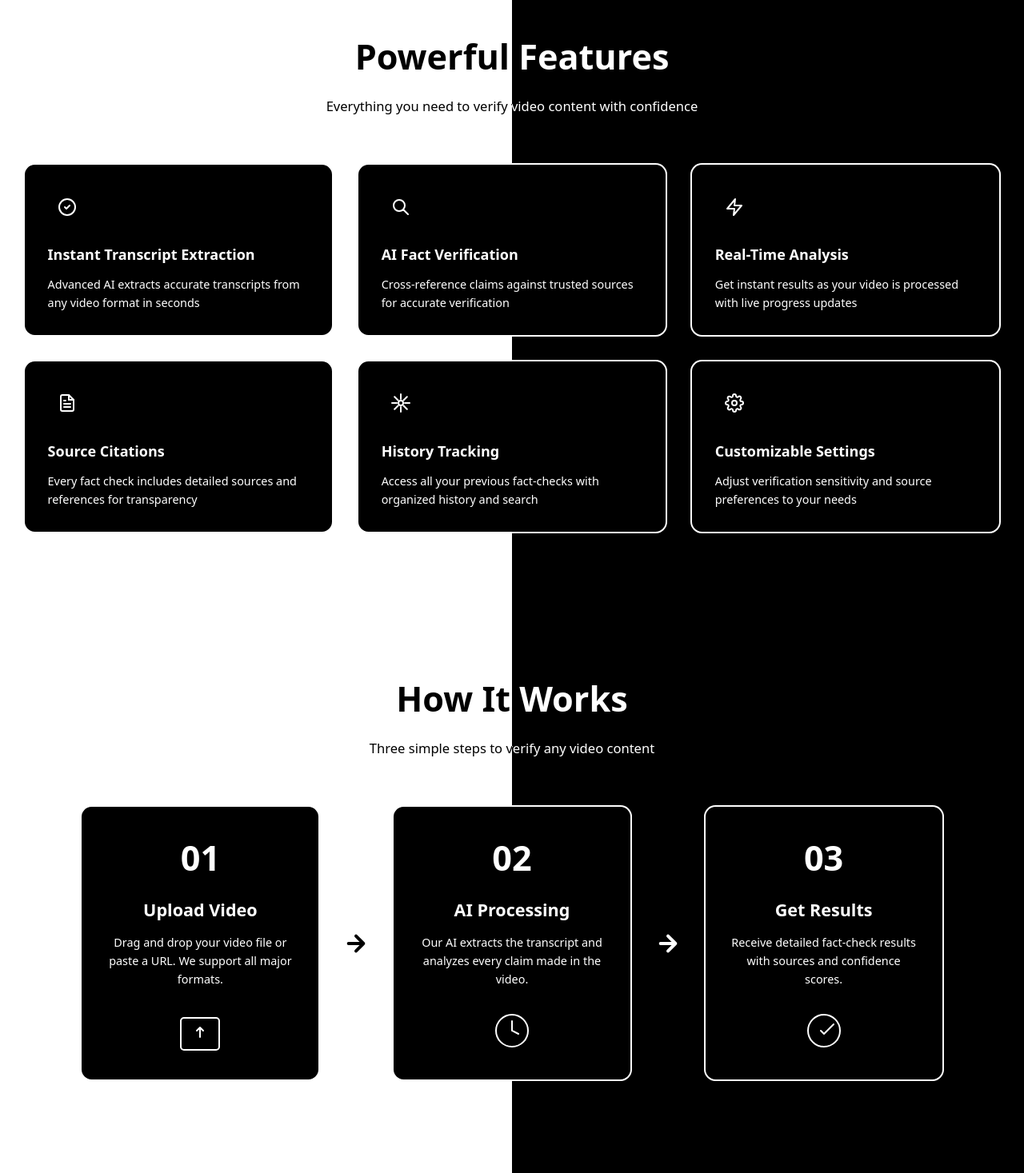
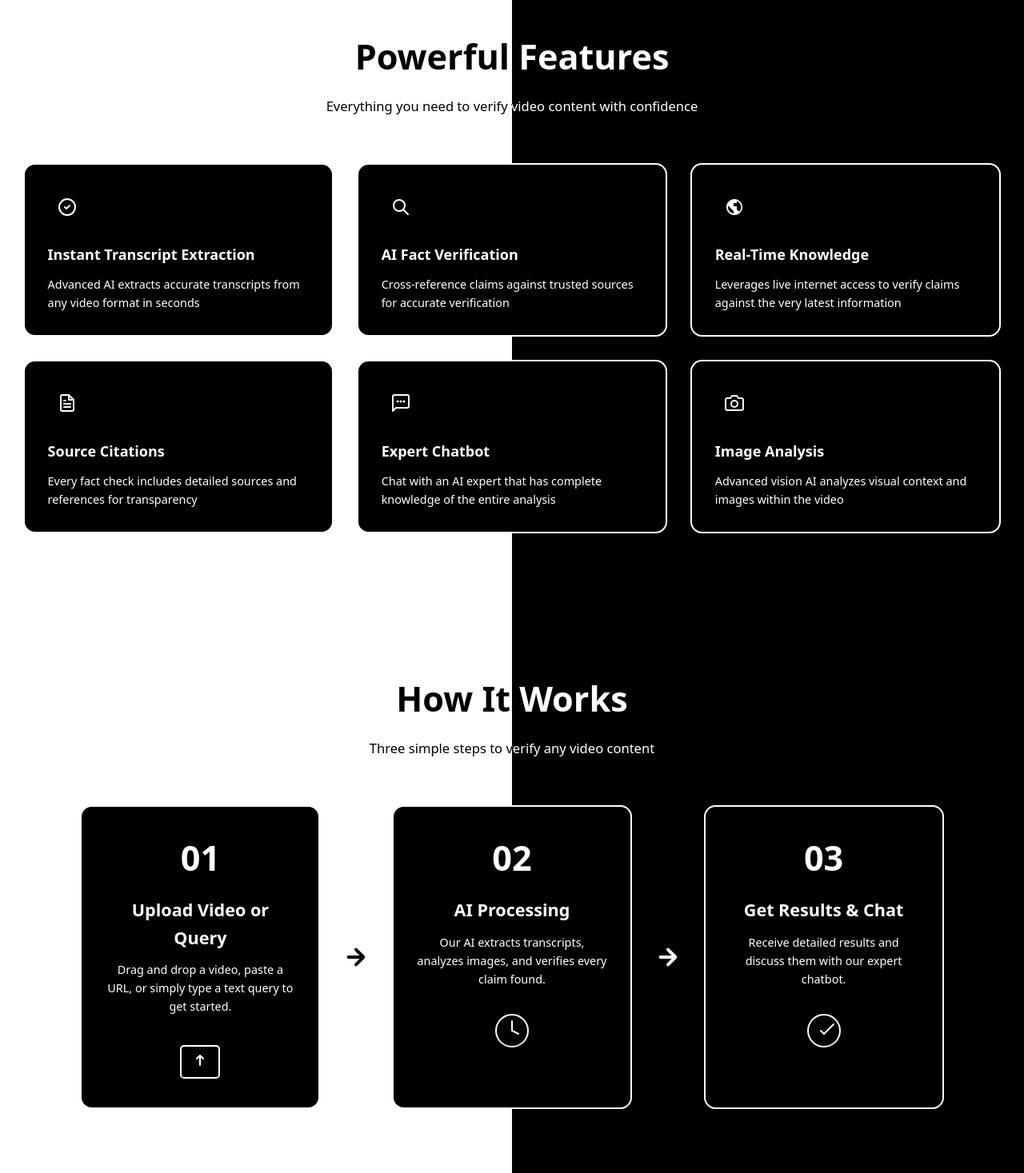
Before and after one commit to AnimeshPatra2005/truth_engine_v1, a React app in the folder frontend/: page / in a window 1280 px wide. Shown: the part 850-2317 px from the top of the page at 80% size. Built offline with nearby package versions, Linux system fonts and the light colour scheme; the HTML template or start-up script is replaced by a standard one.

Commit message:
Front end changes

```diff
--- a/frontend/src/LandingPage.jsx
+++ b/frontend/src/LandingPage.jsx
@@ -305,11 +305,11 @@ function LandingPage() {
                         <div className="feature-card">
                             <div className="feature-icon">
                                 <svg width="24" height="24" viewBox="0 0 24 24" fill="none">
-                                    <path d="M13 2L3 14h9l-1 8 10-12h-9l1-8z" stroke="currentColor" strokeWidth="2" strokeLinecap="round" strokeLinejoin="round" />
+                                    <path d="M12 2C6.48 2 2 6.48 2 12C2 17.52 6.48 22 12 22C17.52 22 22 17.52 22 12C22 6.48 17.52 2 12 2ZM11 19.93C7.05 19.44 4 16.08 4 12C4 11.38 4.08 10.79 4.21 10.21L9 15L11 17V19.93ZM17.9 17.39C17.64 16.8 16.9 16.42 16.29 16.13L15 15.5V11.3C15 11.13 14.87 11 14.7 11H11.3C11.13 11 11 10.87 11 10.7V7.5C11 7.22 11.22 7 11.5 7H14.5C14.78 7 15 6.78 15 6.5V4.3C18.18 5.66 20.34 8.76 20.34 12.3C20.34 14.04 19.74 15.65 18.74 16.95L17.9 17.39Z" fill="currentColor" />
                                 </svg>
                             </div>
-                            <h3 className="feature-title">Real-Time Analysis</h3>
-                            <p className="feature-description">Get instant results as your video is processed with live progress updates</p>
+                            <h3 className="feature-title">Real-Time Knowledge</h3>
+                            <p className="feature-description">Leverages live internet access to verify claims against the very latest information</p>
                         </div>
 
                         <div className="feature-card">
@@ -326,23 +326,25 @@ function LandingPage() {
                         <div className="feature-card">
                             <div className="feature-icon">
                                 <svg width="24" height="24" viewBox="0 0 24 24" fill="none">
-                                    <circle cx="12" cy="12" r="3" stroke="currentColor" strokeWidth="2" />
-                                    <path d="M12 1v6M12 17v6M4.22 4.22l4.24 4.24M15.54 15.54l4.24 4.24M1 12h6M17 12h6M4.22 19.78l4.24-4.24M15.54 8.46l4.24-4.24" stroke="currentColor" strokeWidth="2" strokeLinecap="round" />
+                                    <path d="M20 2H4C2.9 2 2 2.9 2 4V22L6 18H20C21.1 18 22 17.1 22 16V4C22 2.9 21.1 2 20 2Z" stroke="currentColor" strokeWidth="2" strokeLinecap="round" strokeLinejoin="round" />
+                                    <circle cx="8" cy="10" r="1.5" fill="currentColor" />
+                                    <circle cx="12" cy="10" r="1.5" fill="currentColor" />
+                                    <circle cx="16" cy="10" r="1.5" fill="currentColor" />
                                 </svg>
                             </div>
-                            <h3 className="feature-title">History Tracking</h3>
-                            <p className="feature-description">Access all your previous fact-checks with organized history and search</p>
+                            <h3 className="feature-title">Expert Chatbot</h3>
+                            <p className="feature-description">Chat with an AI expert that has complete knowledge of the entire analysis</p>
                         </div>
 
                         <div className="feature-card">
                             <div className="feature-icon">
                                 <svg width="24" height="24" viewBox="0 0 24 24" fill="none">
-                                    <circle cx="12" cy="12" r="3" stroke="currentColor" strokeWidth="2" />
-                                    <path d="M19.4 15a1.65 1.65 0 0 0 .33 1.82l.06.06a2 2 0 0 1 0 2.83 2 2 0 0 1-2.83 0l-.06-.06a1.65 1.65 0 0 0-1.82-.33 1.65 1.65 0 0 0-1 1.51V21a2 2 0 0 1-2 2 2 2 0 0 1-2-2v-.09A1.65 1.65 0 0 0 9 19.4a1.65 1.65 0 0 0-1.82.33l-.06.06a2 2 0 0 1-2.83 0 2 2 0 0 1 0-2.83l.06-.06a1.65 1.65 0 0 0 .33-1.82 1.65 1.65 0 0 0-1.51-1H3a2 2 0 0 1-2-2 2 2 0 0 1 2-2h.09A1.65 1.65 0 0 0 4.6 9a1.65 1.65 0 0 0-.33-1.82l-.06-.06a2 2 0 0 1 0-2.83 2 2 0 0 1 2.83 0l.06.06a1.65 1.65 0 0 0 1.82.33H9a1.65 1.65 0 0 0 1-1.51V3a2 2 0 0 1 2-2 2 2 0 0 1 2 2v.09a1.65 1.65 0 0 0 1 1.51 1.65 1.65 0 0 0 1.82-.33l.06-.06a2 2 0 0 1 2.83 0 2 2 0 0 1 0 2.83l-.06.06a1.65 1.65 0 0 0-.33 1.82V9a1.65 1.65 0 0 0 1.51 1H21a2 2 0 0 1 2 2 2 2 0 0 1-2 2h-.09a1.65 1.65 0 0 0-1.51 1z" stroke="currentColor" strokeWidth="2" />
+                                    <path d="M23 19C23 19.5304 22.7893 20.0391 22.4142 20.4142C22.0391 20.7893 21.5304 21 21 21H3C2.46957 21 1.96086 20.7893 1.58579 20.4142C1.21071 20.0391 1 19.5304 1 19V8C1 7.46957 1.21071 6.96086 1.58579 6.58579C1.96086 6.21071 2.46957 6 3 6H7L9 3H15L17 6H21C21.5304 6 22.0391 6.21071 22.4142 6.58579C22.7893 6.96086 23 7.46957 23 8V19Z" stroke="currentColor" strokeWidth="2" strokeLinecap="round" strokeLinejoin="round" />
+                                    <circle cx="12" cy="13" r="4" stroke="currentColor" strokeWidth="2" strokeLinecap="round" strokeLinejoin="round" />
                                 </svg>
                             </div>
-                            <h3 className="feature-title">Customizable Settings</h3>
-                            <p className="feature-description">Adjust verification sensitivity and source preferences to your needs</p>
+                            <h3 className="feature-title">Image Analysis</h3>
+                            <p className="feature-description">Advanced vision AI analyzes visual context and images within the video</p>
                         </div>
                     </div>
                 </div>
@@ -361,8 +363,8 @@ function LandingPage() {
                         <div className="step-card">
                             <div className="step-number">01</div>
                             <div className="step-content">
-                                <h3 className="step-title">Upload Video</h3>
-                                <p className="step-description">Drag and drop your video file or paste a URL. We support all major formats.</p>
+                                <h3 className="step-title">Upload Video or Query</h3>
+                                <p className="step-description">Drag and drop a video, paste a URL, or simply type a text query to get started.</p>
                             </div>
                             <div className="step-visual">
                                 <svg width="64" height="64" viewBox="0 0 64 64" fill="none">
@@ -382,7 +384,7 @@ function LandingPage() {
                             <div className="step-number">02</div>
                             <div className="step-content">
                                 <h3 className="step-title">AI Processing</h3>
-                                <p className="step-description">Our AI extracts the transcript and analyzes every claim made in the video.</p>
+                                <p className="step-description">Our AI extracts transcripts, analyzes images, and verifies every claim found.</p>
                             </div>
                             <div className="step-visual">
                                 <svg width="64" height="64" viewBox="0 0 64 64" fill="none">
@@ -401,8 +403,8 @@ function LandingPage() {
                         <div className="step-card">
                             <div className="step-number">03</div>
                             <div className="step-content">
-                                <h3 className="step-title">Get Results</h3>
-                                <p className="step-description">Receive detailed fact-check results with sources and confidence scores.</p>
+                                <h3 className="step-title">Get Results & Chat</h3>
+                                <p className="step-description">Receive detailed results and discuss them with our expert chatbot.</p>
                             </div>
                             <div className="step-visual">
                                 <svg width="64" height="64" viewBox="0 0 64 64" fill="none">
```
